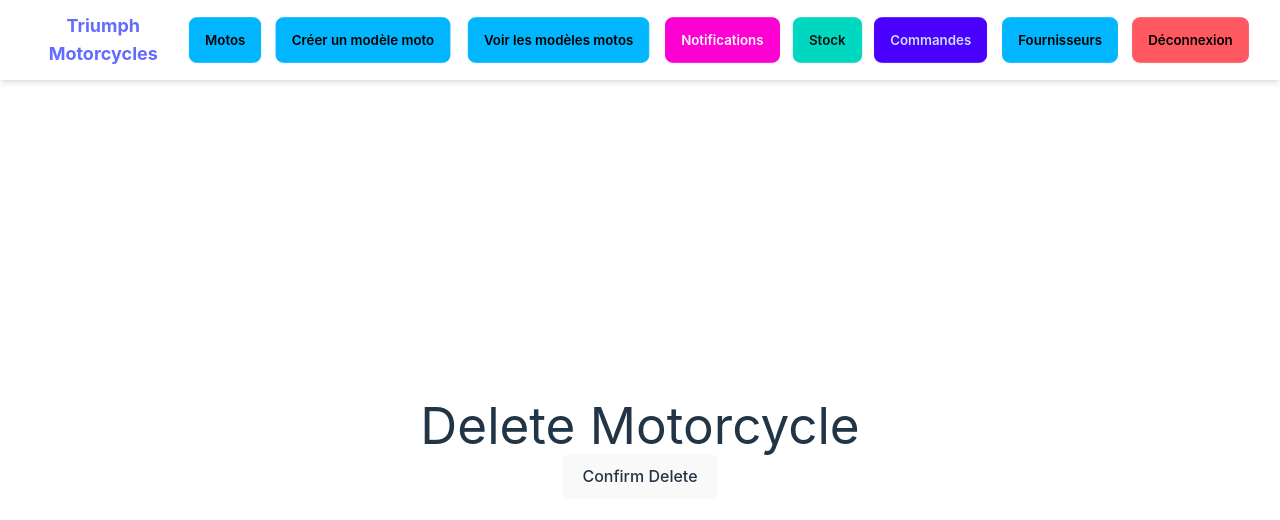
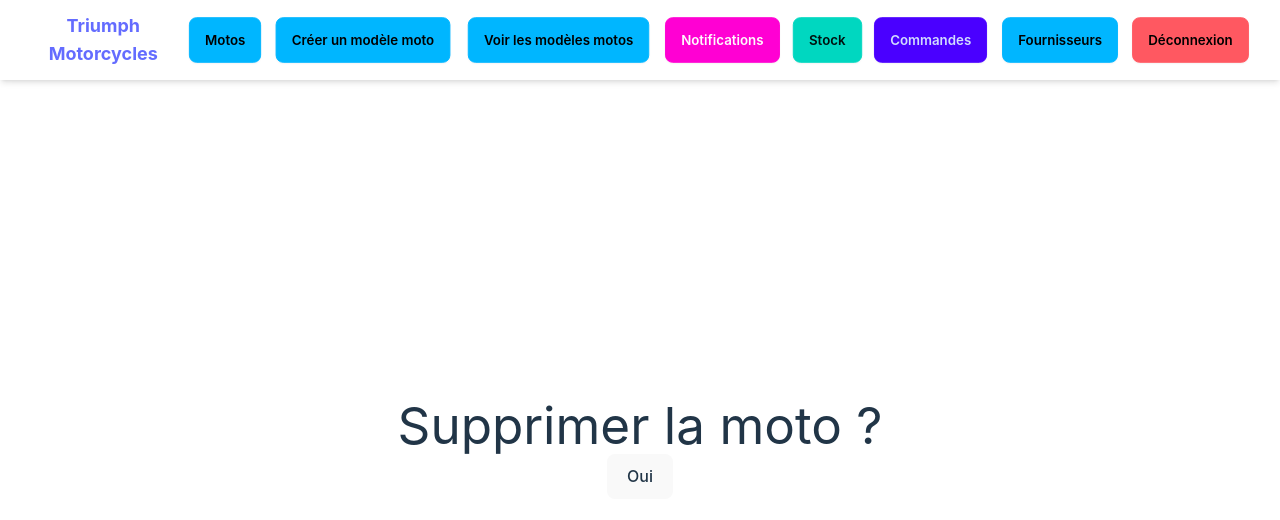
Before and after one commit to 37anton/CLEANCODEGROUPE10, a React (Vite) app in the folder front/: page /motorcycles/delete/1 in a window 1280 px wide. Shown: the top 520 px of the page. Built offline with nearby package versions, Linux system fonts and the light colour scheme; sample sign-in values are in the browser's storage; what notyf would draw is missing.

Commit message:
real final commit

```diff
--- a/front/src/components/DeleteMotorcycle.tsx
+++ b/front/src/components/DeleteMotorcycle.tsx
@@ -25,8 +25,8 @@ const DeleteMotorcycle: React.FC = () => {
 
   return (
     <div>
-      <h1>Delete Motorcycle</h1>
-      <button onClick={handleDelete}>Confirm Delete</button>
+      <h1>Supprimer la moto ?</h1>
+      <button onClick={handleDelete}>Oui</button>
     </div>
   );
 };
```
